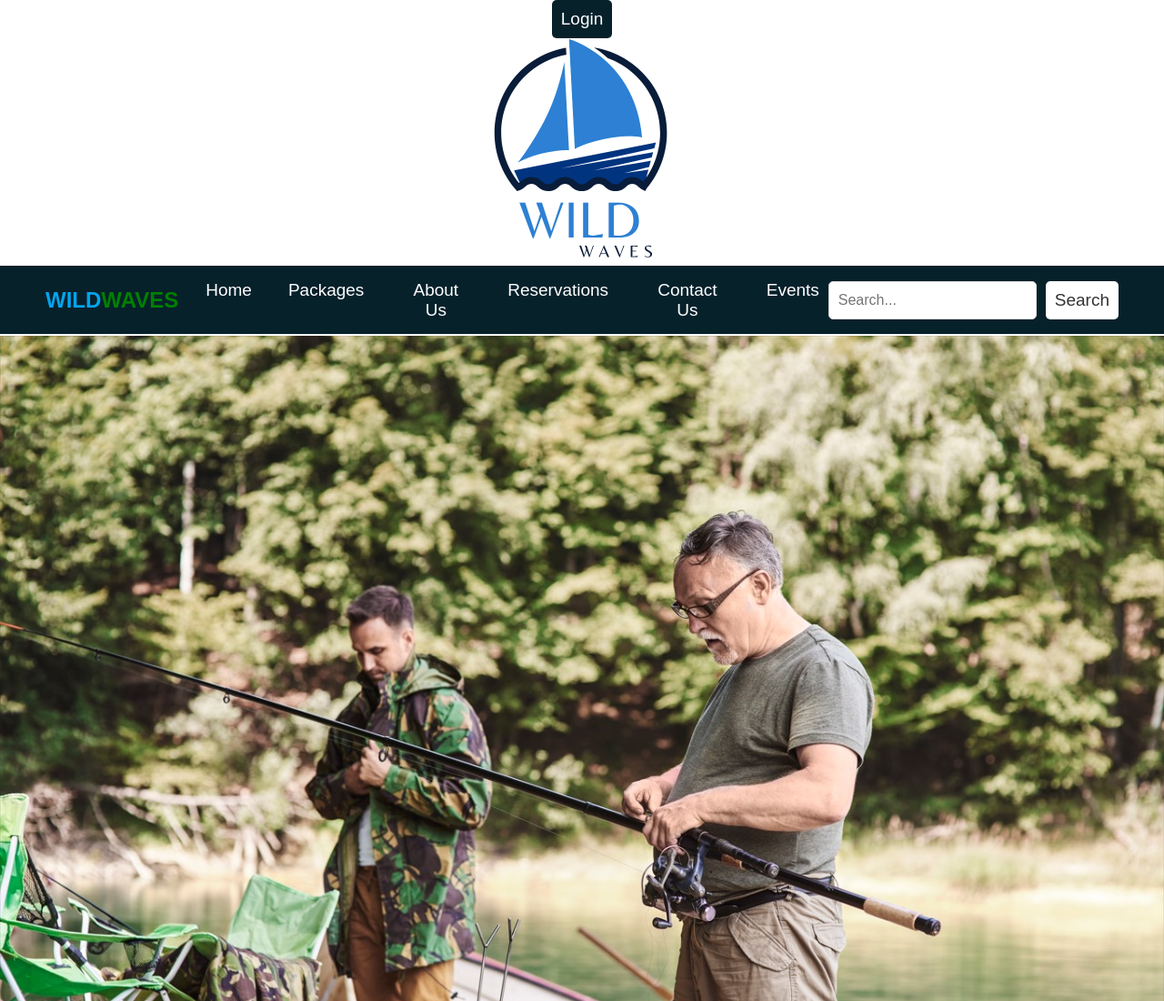
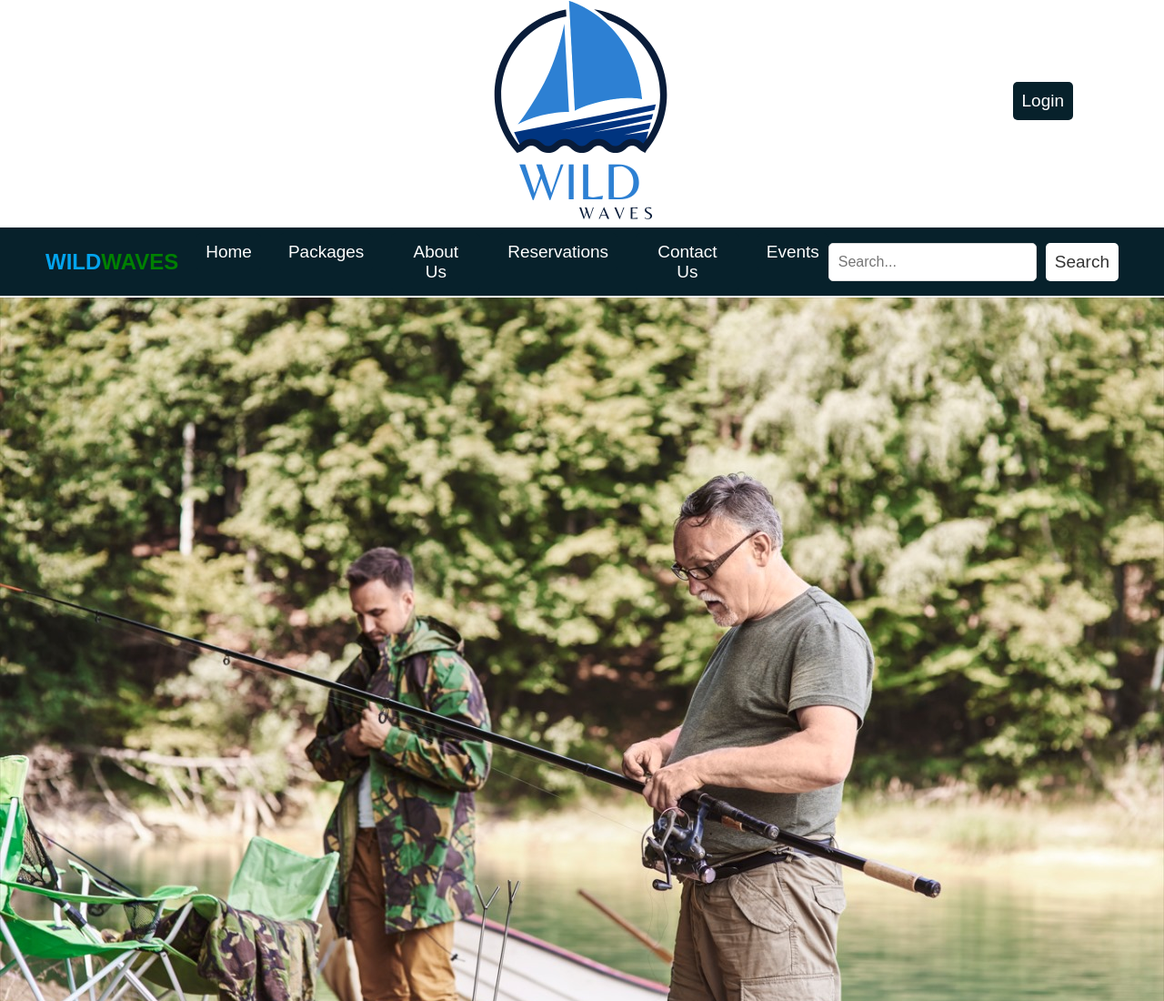
Before and after one commit to ashenamantha122/wildwavesafari, a plain HTML site: page index.html in a window 1280 px wide. Shown: the top 1100 px of the page at 91% size. Drawn offline with Linux system fonts and the light colour scheme.

Commit message:
Update index.css
logo part

```diff
--- a/index.css
+++ b/index.css
@@ -22,8 +22,10 @@ body {
     width: 250px;
 }
 .login{
-
-    display: flex;
+    position: absolute;
+    top: 90px;
+    right: 100px;
+    z-index: 999;
     flex-direction: column;
     align-items: center;
 }
```
